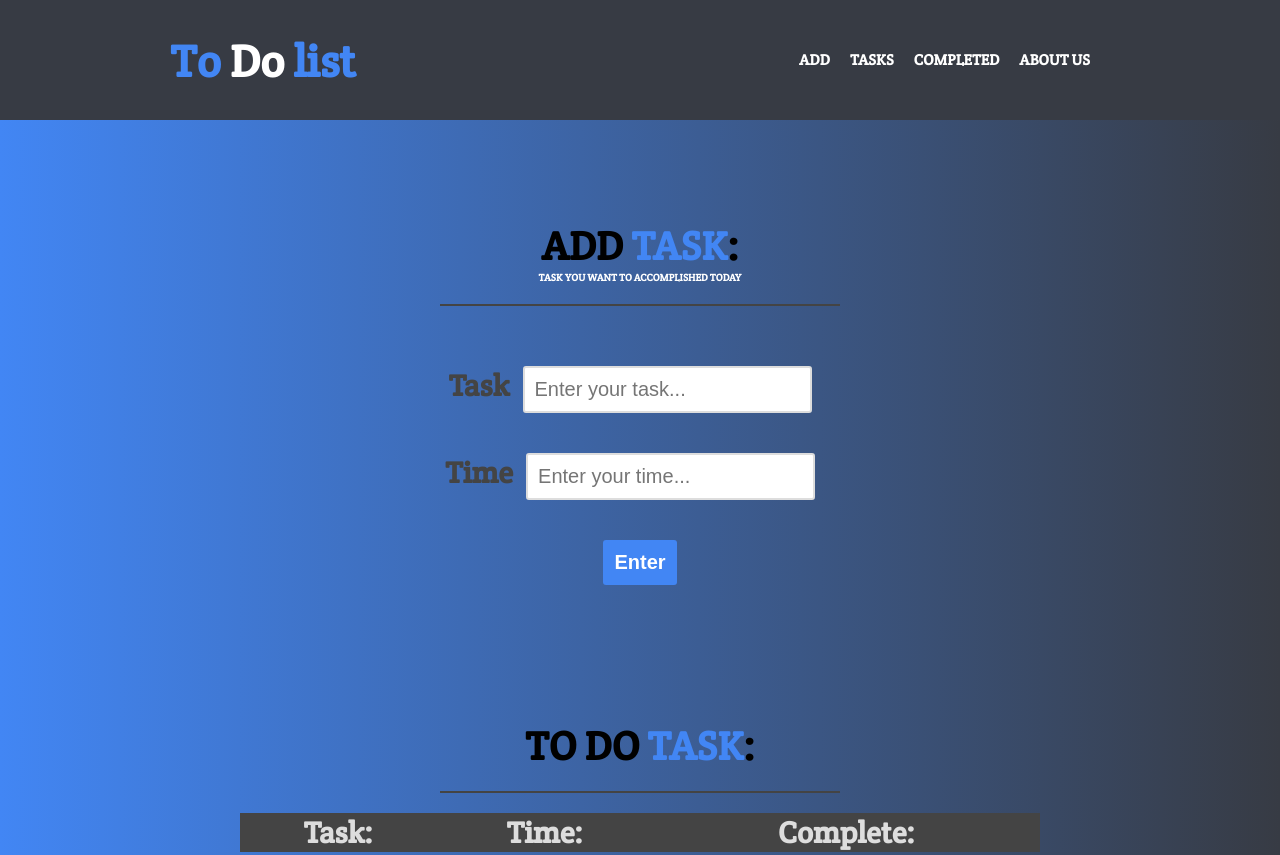
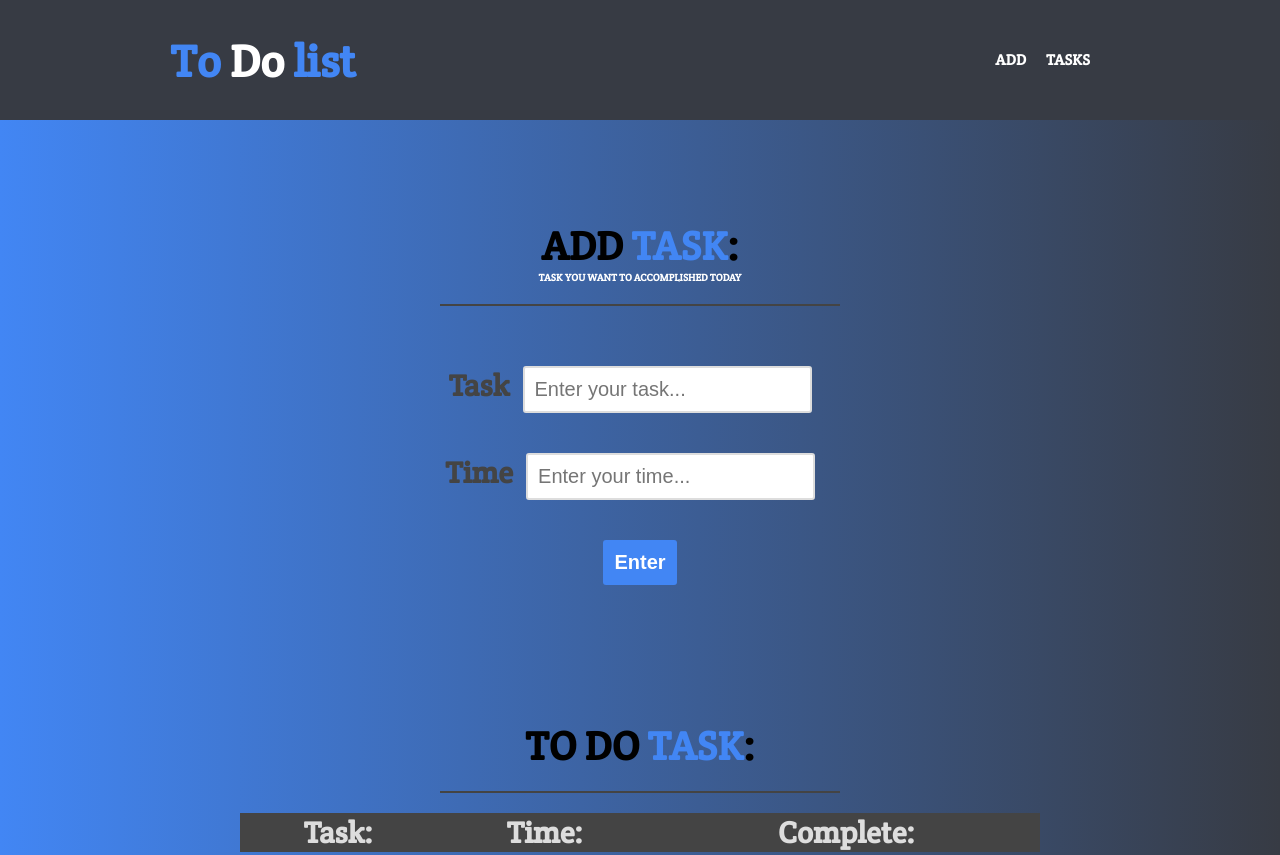
Before and after one commit to ElieB-1012/To-Do-List-javascript-HTML-CSS, a plain HTML site: page index.html in a window 1280 px wide. Shown: the top 855 px of the page. Drawn offline with Linux system fonts and the light colour scheme.

Commit message:
remove from navbar

```diff
--- a/index.html
+++ b/index.html
@@ -17,8 +17,6 @@
                 <ul>
                     <li><a href="#addTask">Add</a></li>
                     <li><a href="#todoTask">Tasks</a></li>
-                    <li><a href="#completeTask">Completed</a></li>
-                    <li><a href="#aboutus">About Us</a></li>
                 </ul>
             </nav>
         </div>
```
